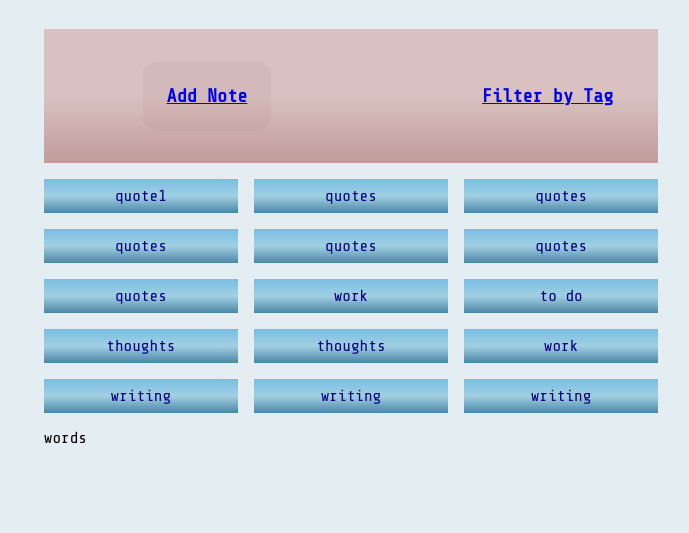
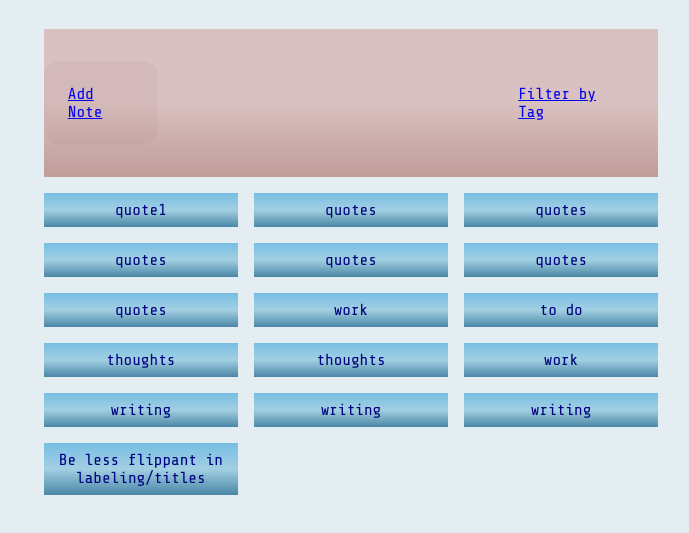
Before and after one commit to howema/run-rabbit-run-js, a website built with webpack: page src/html/notes.html in a window 1280 px wide. Shown: the part 87-620 px from the top of the page, without its empty margins (289-978 px from the left). Built offline with nearby package versions, Linux system fonts and the light colour scheme.

Commit message:
feat: add render 1 note within grid functionality
info:
-created li element to insert within div element
-now render note inside grid
-only grabbing first note for now

completes FSA22V1-149

```diff
--- a/src/css/styles.css
+++ b/src/css/styles.css
@@ -96,14 +96,14 @@ li:focus {
 }
 
 .grid__toolbar-filter {
-    position: absolute;
+    /* position: absolute; */
     align-self: center;
     right: 27%;
 }
 
 .grid__toolbar-add {
     align-self: left;
-    position: relative;
+    /* position: relative; */
     display: inline-block;
     padding: 0.5rem;
     margin: 2rem 18rem 2rem 0;
--- a/src/html/notes.html
+++ b/src/html/notes.html
@@ -18,8 +18,8 @@
     <div id="allNotes">
         <article id="notes-container" class="grid">
             <div class="grid__toolbar">
-                <h3 class="grid__toolbar-add"><a href="http://localhost:8080/create.html/">Add Note</a></h3>
-                <h3 class="grid__toolbar-filter"><a href="http://localhost:8080/tags.html/">Filter by Tag</a></h3>
+                <div class="grid__toolbar-add"><a href="http://localhost:8080/create.html/">Add Note</a></div>
+                <div class="grid__toolbar-filter"><a href="http://localhost:8080/tags.html/">Filter by Tag</a></div>
             </div>
             <div class="quotes">
                 <!-- <li class="first-quote">quote111</li> -->
--- a/src/js/notes.js
+++ b/src/js/notes.js
@@ -1,17 +1,44 @@
 
 import notesList from "../../api/notes.json"
 
+// export function notes() {
+//     let note = document.createElement("div");
+//     note.className = "quote";
+//     note.classList.add("quote"); //.place, .toggle
+//     let noteText = document.createTextNode("words");
+
+//     note.appendChild(noteText)
+//     const notesContainer = document.getElementById("notes-container");
+//     notesContainer.appendChild(note);
+//     return notesList;
+// }
+
 export function notes() {
     let note = document.createElement("div");
-    note.className = "quote";
-    note.classList.add("quote"); //.place, .toggle
-    let noteText = document.createTextNode("words");
+    note.className = "quotes";
+    note.classList.add("quotes"); //.place, .toggle
 
-    note.appendChild(noteText)
+    let noteLi = document.createElement("li");
+
+    let noteText = document.createTextNode(notesList[0].note);
+
+    note.appendChild(noteLi);
+    noteLi.appendChild(noteText)
+
     const notesContainer = document.getElementById("notes-container");
     notesContainer.appendChild(note);
+    // let quotesList = document.querySelectorAll(".quotes");
+    // quotesList.appendChild(note);
+    // console.log(quotesList);
+    // return quotesList;
     return notesList;
 }
+
+
+// function noteLooper(notesList) {
+
+
+// }
 
 
         // export function notes() {
```
